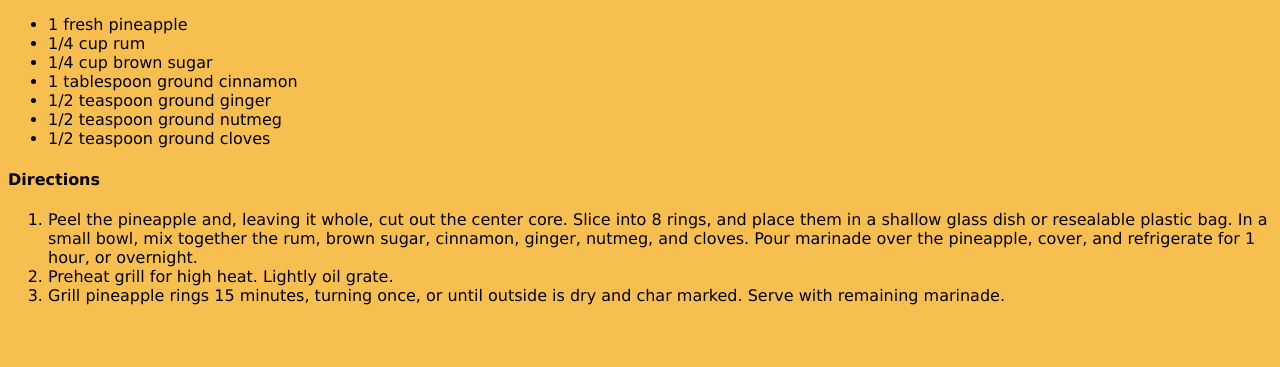
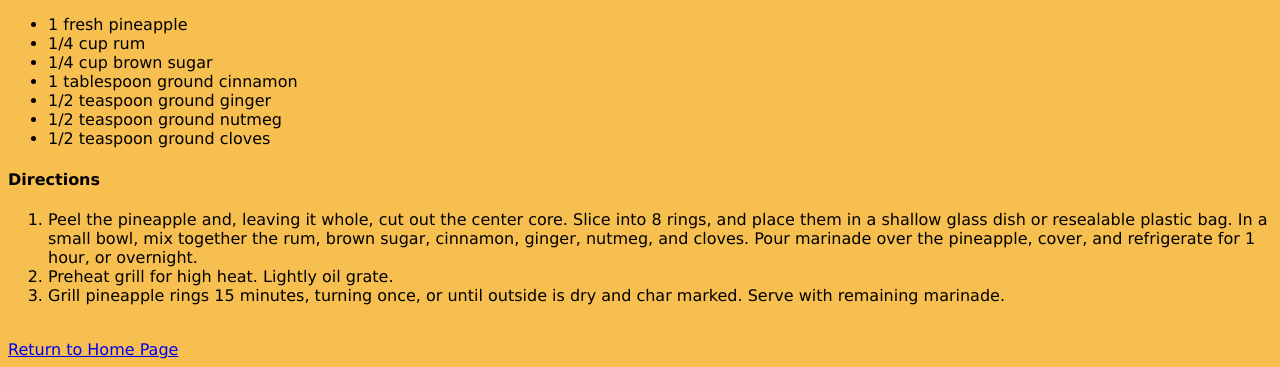
Before and after one commit to heirplanez/odin-recipes, a plain HTML site: page recipes/pineapple.html in a window 1280 px wide. Shown: the part 578-945 px from the top of the page. Before the commit the page ends 899 px from the top, so only its background shows below. Drawn offline with Linux system fonts and the light colour scheme.

Commit message:
Add Home page link to pineapple recipe

```diff
--- a/recipes/pineapple.html
+++ b/recipes/pineapple.html
@@ -38,5 +38,7 @@
             <li>Grill pineapple rings 15 minutes, turning once, or until outside is dry and char marked.
                 Serve with remaining marinade.</li>
         </ol>
+        <br>
+        <a href="../index.html">Return to Home Page</a>
 </body>
 </html>
```
